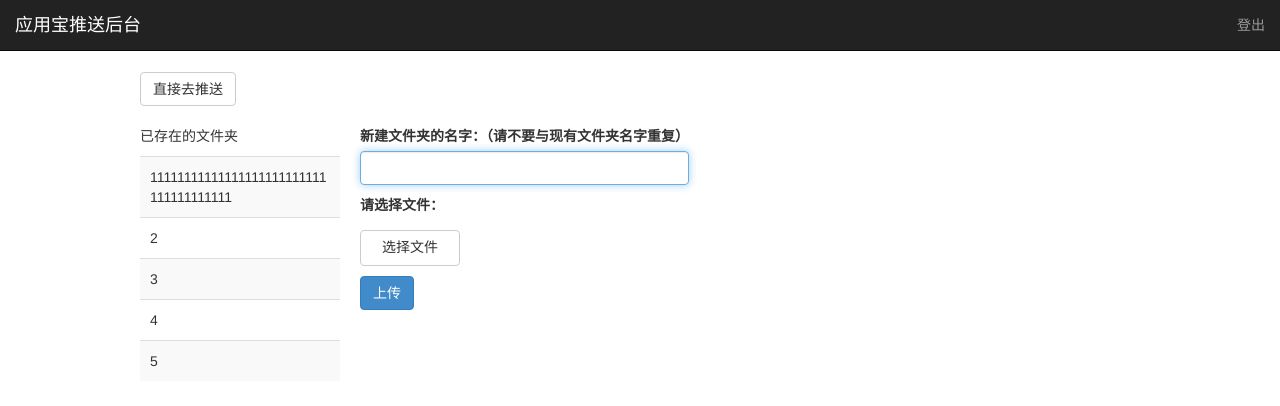
After one commit to Jane0220/JJ_yyb_sheep, a PHP site: page /upload_view.php in a window 1280 px wide. The commit adds this page. Shown: the top 406 px of the page. Run offline with PHP 8.4, Linux system fonts and the light colour scheme; some libraries are stand-ins or nearby versions.

Commit message:
second add

```diff
--- /dev/null
+++ b/css/upload.css
@@ -0,0 +1,66 @@
+.uploadarea{
+	max-width:1000px;
+	margin:72px auto 0;
+}
+.folder_wrap{
+	float:left;
+	width:200px;
+	margin:20px 20px 20px 0;
+}
+.folder_wrap ul{
+	margin:0;
+	padding:0;
+	list-style:none;
+}
+.folder_wrap ul li{
+	border-top: 1px solid #ddd;
+	word-wrap:break-word;
+	padding:10px;
+}
+.folder_wrap ul :nth-child(odd){
+	background-color: #f9f9f9;
+}
+.upload_wrap{
+	float:left;
+	margin:20px 0;
+	max-width:770px;
+}
+.upload_wrap ul{
+	margin:0;
+	padding:0;
+	list-style:none;
+}
+.upload_wrap ul li{
+	margin-bottom:10px;
+}
+.upload_box{
+	width:100px;
+	height:36px;
+	margin:10px 0;
+	position:relative;
+}
+.upload_box *{
+	width:100px;
+	height:36px;
+	position:absolute;
+}
+.upload_box input{
+	opacity:0;
+	filter:alpha(opacity=0);
+}
+.thumb_box img{
+	height:160px;
+	margin:0 10px 10px 0;
+}
+.thumb_box,
+.thumb_url{
+	margin-bottom:20px;
+}
+.btn_box a{
+	margin-right:20px;
+}
+
+
+.hide{
+	display:none;
+}
--- a/push.php
+++ b/push_view.php
@@ -70,6 +70,7 @@
 				</li>
 			</ul>
 			<div class="btn_box">
+				<a class="btn btn-default" href="upload.php" role="button">回到传文件</a>
 				<a class="btn btn-default" href="javascript:;" role="button" id="J_preview_btn">查看</a>
 				<button class="btn btn-primary" type="submit" id="J_submit_btn">提交</button>
 			</div>
--- /dev/null
+++ b/upload_view.php
@@ -0,0 +1,126 @@
+<!DOCTYPE html>
+<html lang="zh-CN">
+<head>
+	<meta charset="utf-8">
+	<meta http-equiv="X-UA-Compatible" content="IE=edge">
+	<meta name="viewport" content="width=device-width, initial-scale=1">
+	<!-- 上述3个meta标签*必须*放在最前面，任何其他内容都*必须*跟随其后！ -->
+	<meta name="description" content="">
+	<meta name="author" content="">
+	<!--    <link rel="icon" href="../../favicon.ico">-->
+
+	<title>应用宝推送后台</title>
+
+	<!-- Bootstrap core CSS -->
+	<link href="css/bootstrap.min.css" rel="stylesheet">
+
+	<!-- Custom styles for this template -->
+	<link href="css/base.css" rel="stylesheet">
+	<link href="css/upload.css" rel="stylesheet">
+
+	<!-- HTML5 shim and Respond.js for IE8 support of HTML5 elements and media queries -->
+	<!--[if lt IE 9]>
+	  <script src="http://cdn.bootcss.com/html5shiv/3.7.2/html5shiv.min.js"></script>
+	  <script src="http://cdn.bootcss.com/respond.js/1.4.2/respond.min.js"></script>
+	<![endif]-->
+</head>
+
+<body>
+
+<nav class="navbar navbar-inverse navbar-fixed-top">
+	<div class="container-fluid">
+		<div class="navbar-header">
+			<button type="button" class="navbar-toggle collapsed" data-toggle="collapse" data-target="#navbar" aria-expanded="false" aria-controls="navbar">
+				<span class="sr-only">Toggle navigation</span>
+				<span class="icon-bar"></span>
+				<span class="icon-bar"></span>
+				<span class="icon-bar"></span>
+			</button>
+			<a class="navbar-brand" href="#">应用宝推送后台</a>
+		</div>
+		<div id="navbar" class="navbar-collapse collapse">
+			<ul class="nav navbar-nav navbar-right">
+<!--				<li><a href="#">Dashboard</a></li>
+				<li><a href="#">Settings</a></li>
+				<li><a href="#">Profile</a></li>
+				<li><a href="#">Help</a></li>-->
+				<li><a href="#">登出</a></li>
+			</ul>
+		</div>
+	</div>
+</nav>
+
+<div class="uploadarea">
+	<a class="btn btn-default" href="push.php" role="button">直接去推送</a>
+	<div class="clearfix">
+		<div class="folder_wrap">
+			<p>已存在的文件夹</p>
+			<ul>
+				<li>11111111111111111111111111111111111111</li>
+				<li>2</li>
+				<li>3</li>
+				<li>4</li>
+				<li>5</li>
+			</ul>
+		</div>
+		<div class="upload_wrap">
+			<div id="J_select_upload">
+				<form class="form-post">
+					<ul>
+						<li>
+							<label>新建文件夹的名字：（请不要与现有文件夹名字重复）</label>
+							<input type="text" class="form-control" id="J_title_input" value="" autocomplete="off" required autofocus />
+						</li>
+						<li>
+							<label>请选择文件：</label>
+							<div class="upload_box">
+								<a class="btn btn-default">选择文件</a>
+								<input type="file" accept="image/*" multiple="multiple" id="J_file_input" />
+							</div>
+						</li>
+					</ul>
+					<button class="btn btn-primary" type="submit" id="J_submit_btn">上传</button>
+				</form>
+			</div>
+			<div class="hide" id="J_upload_result">
+				<div class="thumb_box">
+<!--					<img src="temp/1.png" />
+					<img src="temp/2.png" />
+					<img src="temp/3.png" />
+					<img src="temp/4.png" />
+					<img src="temp/5.png" />
+					<img src="temp/6.gif" />
+					<img src="temp/7.gif" />
+					<img src="temp/8.gif" />
+					<img src="temp/9.jpg" />-->
+				</div>
+				<label>图片地址如下：</label>
+				<div class="thumb_url">
+<!--					12/1.png<br>
+					12/2.png<br>
+					12/3.png<br>
+					12/4.png<br>
+					12/5.png<br>
+					12/6.gif<br>
+					12/7.gif<br>
+					12/8.gif<br>
+					12/9.jpg-->
+				</div>
+				<div class="btn_box">
+					<a class="btn btn-default" href="push.php" role="button">去推送</a>
+					<a class="btn btn-default" href="javascript:;" role="button">再次上传</a>
+				</div>
+			</div>
+		</div>
+	</div>
+</div>
+<!-- Bootstrap core JavaScript
+================================================== -->
+<!-- Placed at the end of the document so the pages load faster -->
+<script src="http://libs.baidu.com/jquery/1.9.0/jquery.min.js"></script>
+<script src="js/bootstrap.min.js"></script>
+<script>
+
+</script>
+</body>
+</html>
```
Also changed, not shown: css/base.css (added, +72 -0 lines), js/core.js (added, +56 -0 lines).
